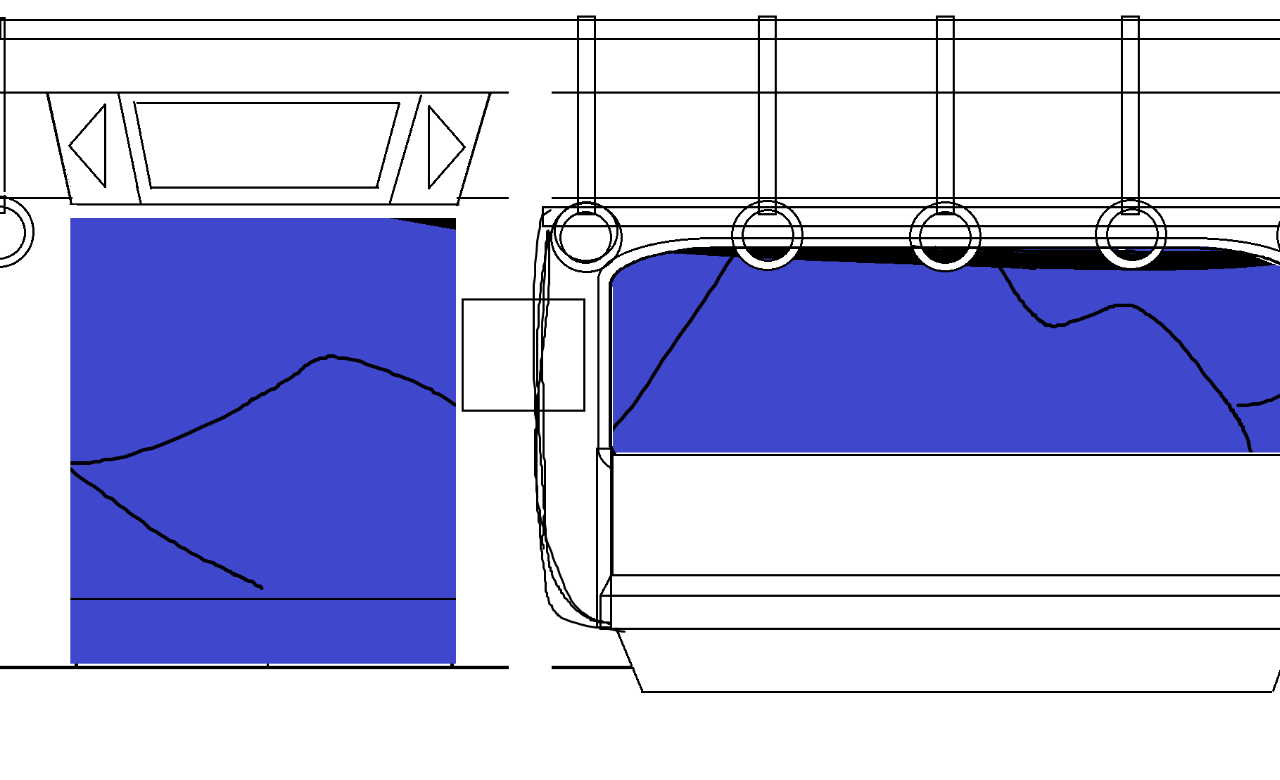
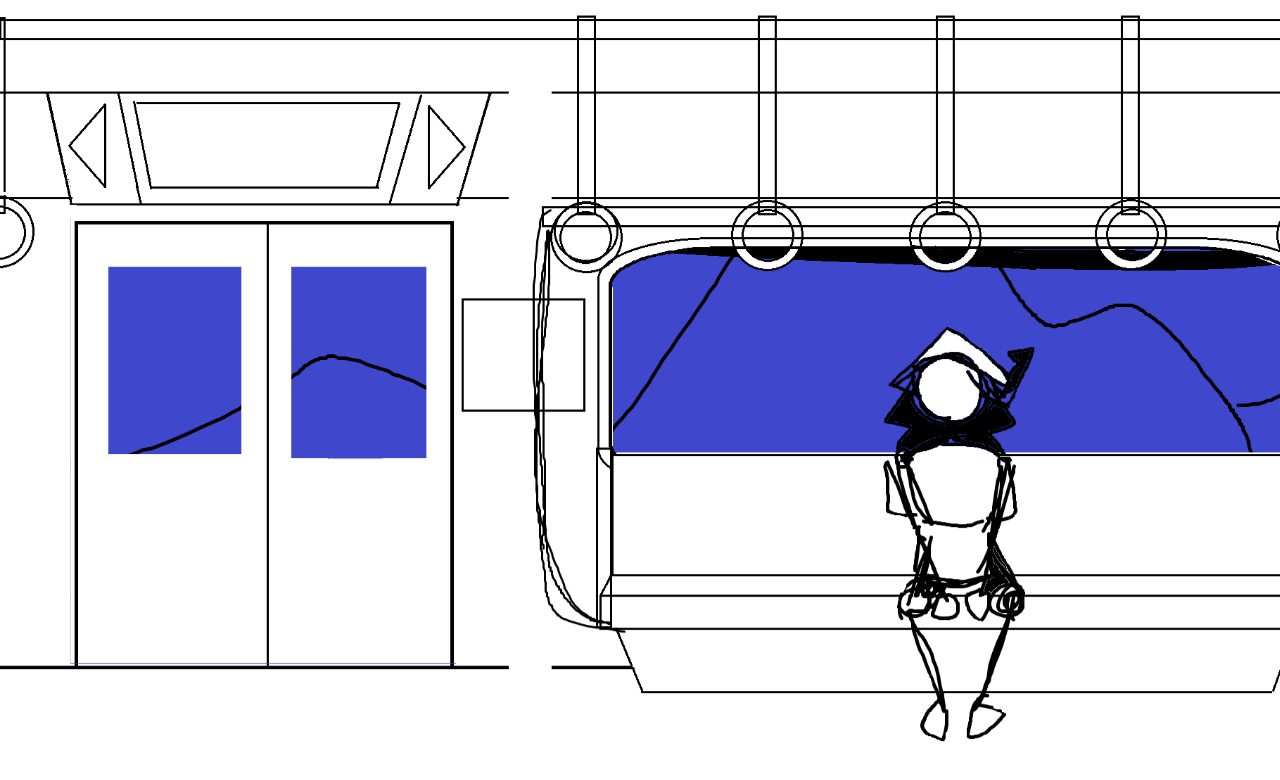
Before and after one commit to TheIllusioner/V-tor_Graphica, a plain HTML site: page Personal Website/code/index.html in a window 1280 px wide. Shown: the top 780 px of the page. Drawn offline with Linux system fonts and the light colour scheme; files whose address does not match are found by name.

Commit message:
Add remaining image elements, also add shake effect
I'm pretty proud of the shake effect, but it makes the scrolling of the background jitter weirdly, especially when you scroll across the train. I wonder if there's a way I could fix that or if I'm going to have to make the background simple enough that it won't be so noticeable.

```diff
--- a/Personal Website/code/index.html
+++ b/Personal Website/code/index.html
@@ -8,9 +8,10 @@
 </head>
 
 <body>
-    <div class="trainInside">
-        <img src="C:\Users\tomo7\OneDrive\Desktop\Personal_Programming_Projects\V-tor_Graphica\Personal Website\imgs\Draft_Train_.png" alt="You are inside a subway train. A figure is staring at you from the seat in front of you." id="train">
-
+    <div class="train">
+        <img src="C:\Users\tomo7\OneDrive\Desktop\Personal_Programming_Projects\V-tor_Graphica\Personal Website\imgs\Draft_Train_.png" alt="You are sitting inside a subway train. A character is staring at you from the seat in front of you." class="trainInside">
+        <img src="C:\Users\tomo7\OneDrive\Desktop\Personal_Programming_Projects\V-tor_Graphica\Personal Website\imgs\Draft_Train_Doors.png" alt="train doors on either side of the seats" class="trainInside">
+        <img src="C:\Users\tomo7\OneDrive\Desktop\Personal_Programming_Projects\V-tor_Graphica\Personal Website\imgs\Draft_Train_Illusioner.png" alt="A character with square eyes, no mouth, and black hair, wearing a white origami kabuto, a white t-shirt, and black pants, sits and looks at you expectantly" class="trainInside">
     </div>
 </body>
 </html>
--- a/Personal Website/code/style.css
+++ b/Personal Website/code/style.css
@@ -2,7 +2,7 @@ body{
     margin: 0;
 }
 
-div.trainInside{
+div.train{
     background-image: url('C:/Users/tomo7/OneDrive/Desktop/Personal_Programming_Projects/V-tor_Graphica/Personal Website/imgs/Draft_Train_BG.png');
     background-size: 100%;
     background-position-y: 70px;
@@ -18,16 +18,37 @@ div.trainInside{
     }
 }
 
-.trainInside{
+.train{
     /*border: solid green 3px;*/
     overflow-x: scroll;
     float: left;
     margin: 0;
+    display: grid;
 }
 
-#train{
+.train > *{
+    grid-column-start: 1;
+    grid-row-start: 1;
+}
+
+.trainInside{
     object-fit: cover;
     height: 95vh;
     width: auto;
     display: block;
+
+    animation: defaultShaking 2s infinite;
 }
+
+@keyframes defaultShaking{
+    0% { transform: translate(0, 0px); }
+    10% { transform: translate(0, 1px); }
+    20% { transform: translate(0, 0px); }
+    30% { transform: translate(0, -10px); }
+    40% { transform: translate(0, 1px); }
+    50% { transform: translate(0, 0px); }
+    55% { transform: translate(0, -5px); }
+    70% { transform: translate(0, 2px); }
+    80% { transform: translate(0, 0px); }
+    100% { transform: translate(0, 0px); }
+}
```
